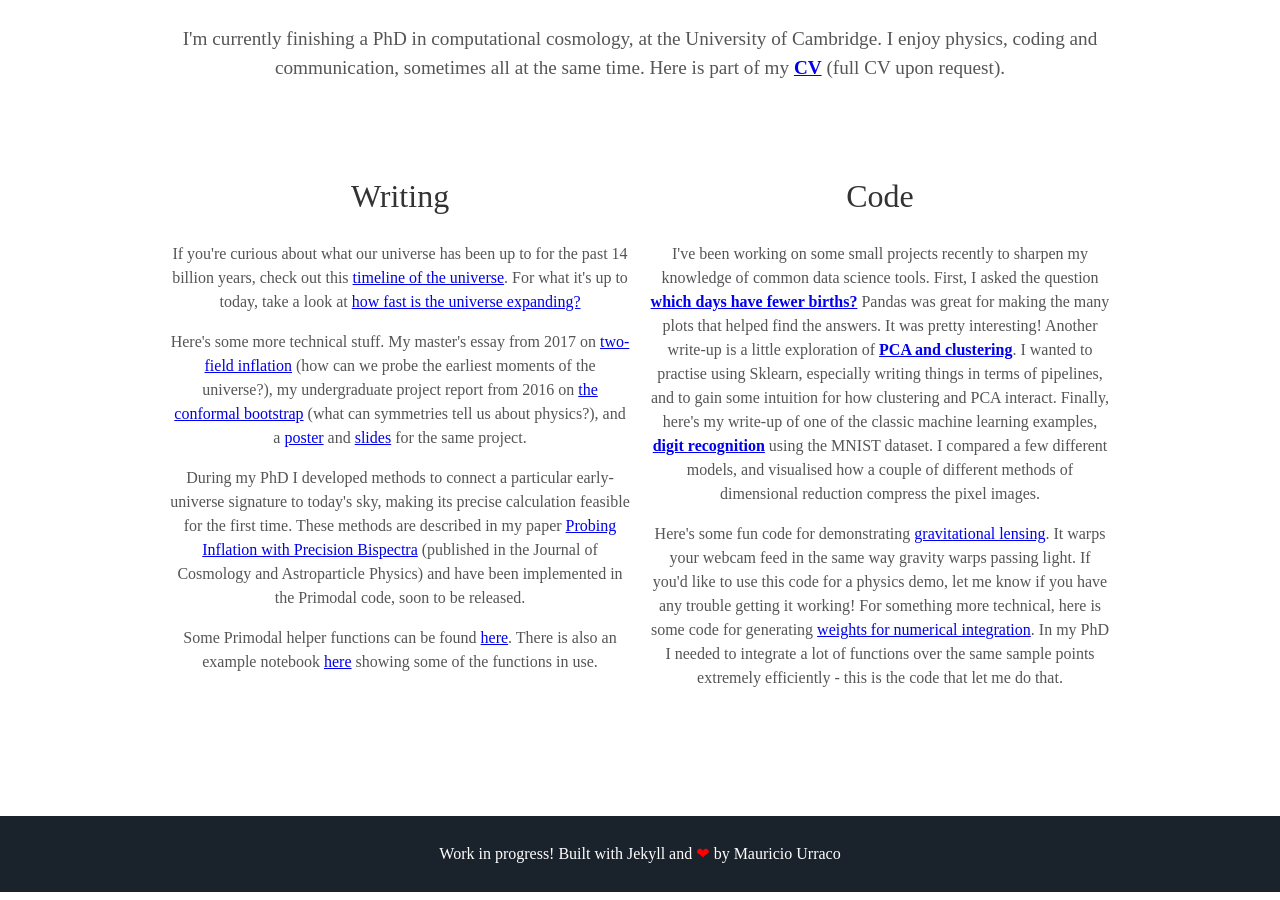
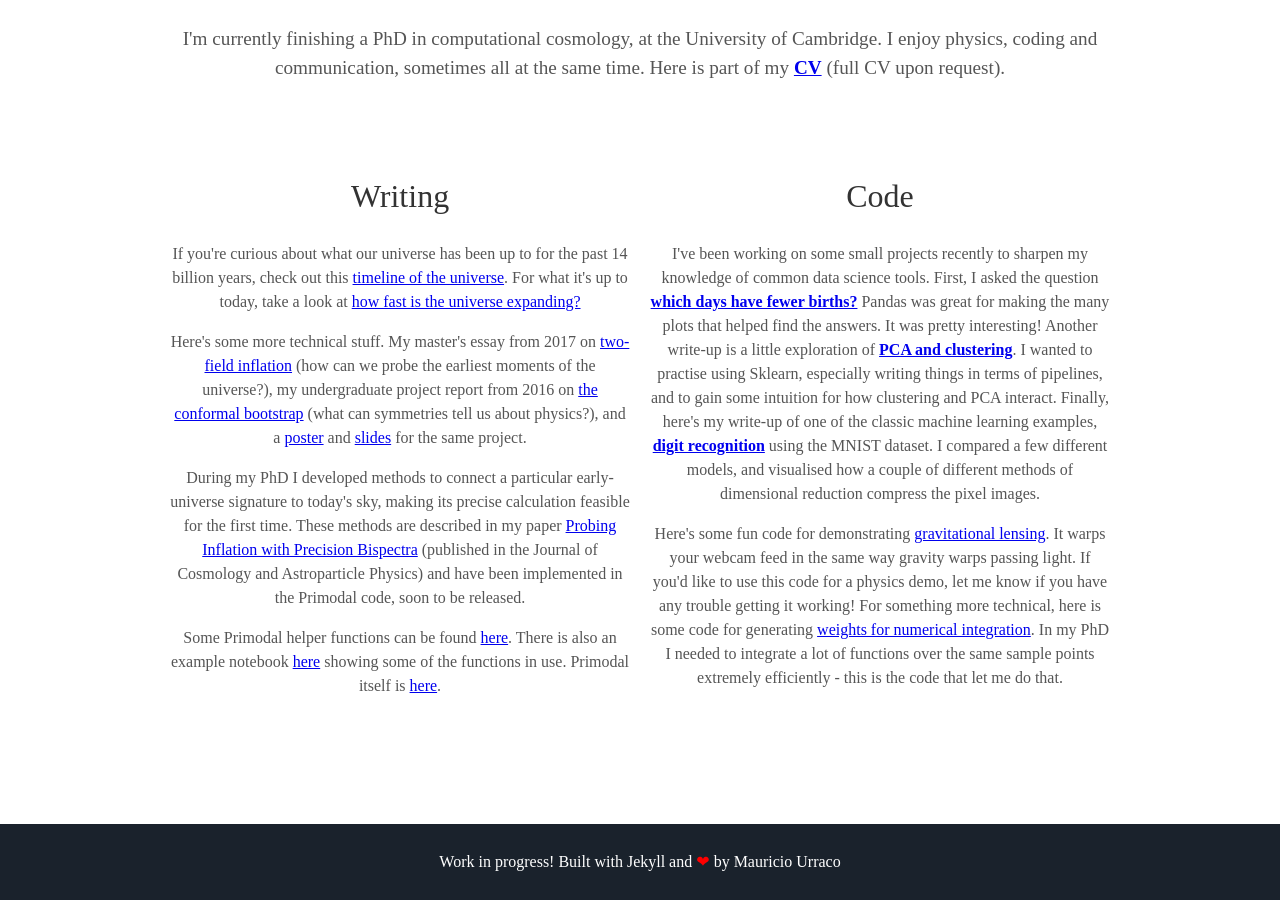
Before and after one commit to pc559/pc559.github.io, a Jekyll site: the page built from index.html, in a window 1280 px wide and 900 px high, scrolled down 1032 px. Built offline with Jekyll 4.4.1, drawn with Linux system fonts in a browser that asks for light colours; some web fonts are replaced.

Commit message:
Added Primodal link

```diff
--- a/_includes/about.html
+++ b/_includes/about.html
@@ -50,6 +50,8 @@
     <a href="https://github.com/pc559/primodal_helper_functions/blob/main/source/working_with_coeffs_example.ipynb">
         here</a>
     showing some of the functions in use.
+    Primodal itself is
+    <a href="https://github.com/pc559/public_primodal">here</a>.
     </p>
   </div>
   <div class="tech">
```
